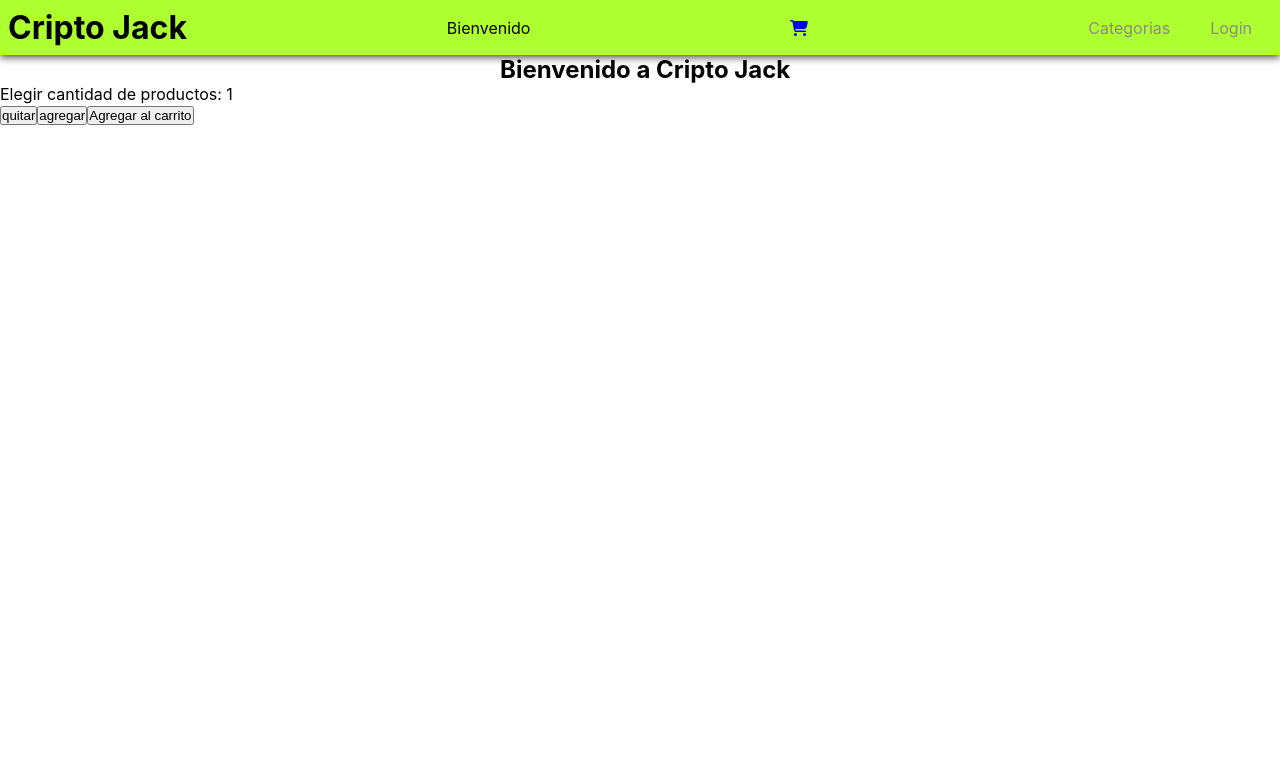
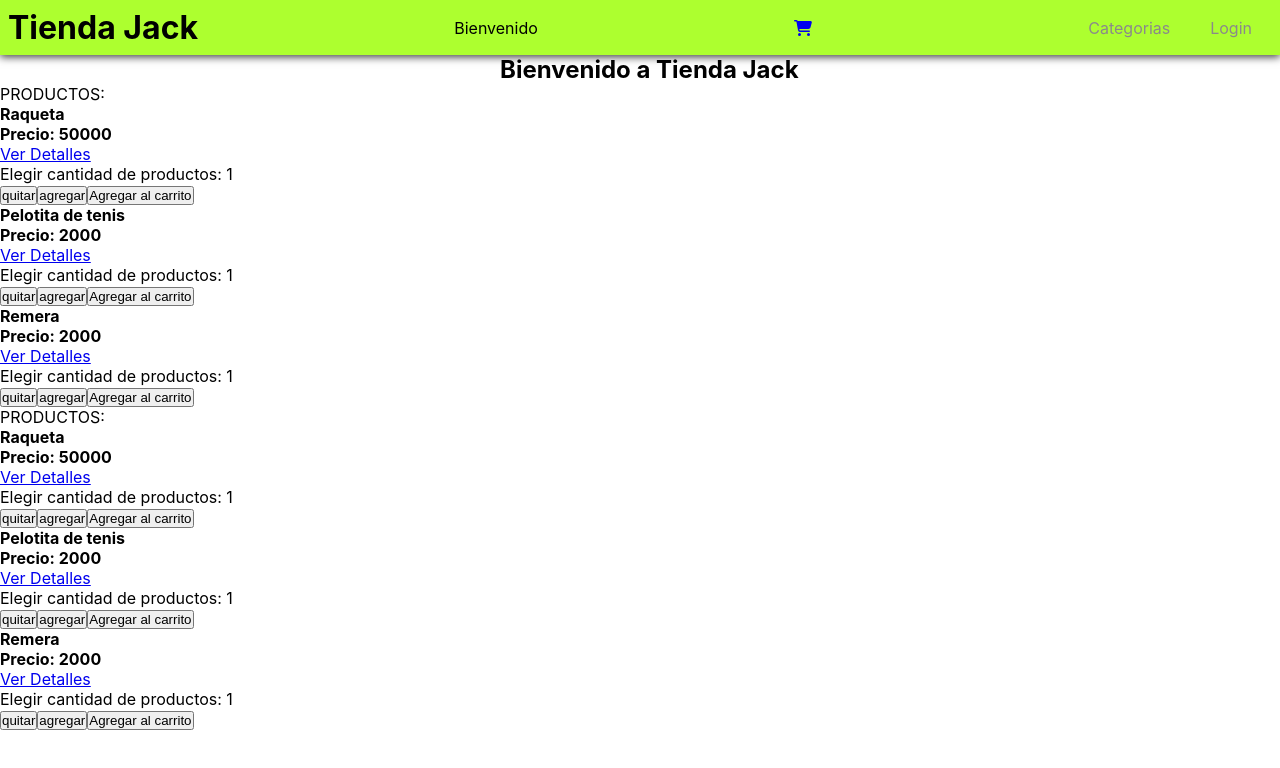
Before and after one commit to JoelLoreto/react-Coder, a React (Create React App) app: page / in a window 1280 px wide. Shown: the top 768 px of the page. Built offline with nearby package versions, Linux system fonts and the light colour scheme.

Commit message:
primer entrega del proyecto final

```diff
--- a/package.json
+++ b/package.json
@@ -12,6 +12,7 @@
     "@testing-library/user-event": "^13.5.0",
     "react": "^17.0.2",
     "react-dom": "^17.0.2",
+    "react-router-dom": "^6.3.0",
     "react-scripts": "5.0.0",
     "web-vitals": "^2.1.4"
   },
--- a/src/App.js
+++ b/src/App.js
@@ -1,16 +1,34 @@
 import './App.css';
 import NavBar from './components/NavBar';
 import ItemListContainer from './components/items/ItemListContainer';
+import ItemDetailContainer from "./components/details/ItemDetailContainer";
+import { BrowserRouter, Routes ,Route } from 'react-router-dom';
 
 
 function App() {
   return (
    <>
+   <BrowserRouter>
 
    <NavBar/>
-   <ItemListContainer greeting={"Bienvenido a Cripto Jack"}/>
+   <ItemListContainer greeting={"Bienvenido a Tienda Jack"}/>
+
+        <Routes>
+          <Route exact path="/" element={<ItemListContainer/>}  />
+          <Route exact path="/categoria/id:" element={<ItemListContainer/>}/>
+        </Routes>
+
+
+
+   </BrowserRouter>
    </>
   );
 }
 
 export default App;
+
+
+
+
+{/* <Route exact path="/ItemDetail/id:" element={ItemDetailContainer}  />
+<Route exact path="/categoria/:categoriaId:" element={ItemListContainer}  /> */}
--- a/src/components/NavBar.jsx
+++ b/src/components/NavBar.jsx
@@ -6,7 +6,7 @@ const NavBar = () => {
         <>
             <header id="header">
 
-                <h1>Cripto Jack</h1>
+                <h1>Tienda Jack</h1>
 
                 <p>Bienvenido</p>
                <CartWidget/>
--- /dev/null
+++ b/src/components/details/ItemDetailContainer.jsx
@@ -0,0 +1,37 @@
+/* import React, { useEffect, useState } from "react";
+import { useParams } from "react-router-dom";
+import ItemDetail from "./ItemDetail";
+
+
+const ItemDetailContainer = ({productosDetalles}) => {
+
+    const { id } = useParams()
+    const [item, setItem] = useState([])
+
+
+    useEffect(() => {
+        console.log(id)
+        setTimeout(() => {
+
+            setItem(
+                productosDetalles.filter(item => item.id === parseInt(id))
+            )
+
+        }, 2000)
+    }, [id])
+
+    if (productosDetalles.length === 0) {
+        return (
+            <>
+                <p>Loading</p>
+            </>)
+    } else {
+        return (
+            <>
+                <ItemDetail productos={item} />
+            </>
+        )
+    }
+}
+
+export default ItemDetailContainer */
--- a/src/components/items/ItemList.jsx
+++ b/src/components/items/ItemList.jsx
@@ -1,9 +1,19 @@
+import Item from "./Item"
 
 
 const ItemList = ({ productos }) => {
 
     return (
         <>
+          {productos && productos.length > 0 ?
+                productos.map(item => {
+                    return <div key={item.id}>
+                        <Item item={item} />
+                    </div>
+                })
+            : "loading"}
+
+
 
         </>
     )
--- a/src/components/items/ItemListContainer.jsx
+++ b/src/components/items/ItemListContainer.jsx
@@ -1,21 +1,46 @@
-import React from "react";
-import ItemCount from "../ItemCount";
+import React, { useEffect, useState } from "react";
+import { useParams } from "react-router-dom";
 import ItemList from "./ItemList";
 
 
 const ItemListContainer = ({ greeting }) => {
 
-    function onAdd(count) {
-        if (count === 0) {
-            alert('no se agegaron productos')
-        } else alert('se agregaron' + ' ' + count + ' ' + 'productos')
-    }
+    let productosDetalles = [
+        { id: 1, name: "Raqueta", precio: "50000", categoria: "deporte" },
+        { id: 2, name: "Pelotita de tenis", precio: "2000", categoria: "deporte" },
+        { id: 3, name: "Remera", precio: "2000", categoria: "ropa" }
+    ]
+    const [productos, setProductos] = useState([])
+    const { id } = useParams()
+
+    useEffect(() => {
+
+        console.log(id)
+        const promesaProductos = new Promise((res, rej) => {
+
+            setTimeout(() => {
+
+                res(productosDetalles)
+            }, 1000)
+        })
+
+        promesaProductos.then((res) => {
+
+            setProductos(res)
+
+        })
+    }, [])
+
+
 
     return (
         <>
             <h2 className="saludo">{greeting}</h2>
-            <ItemList />
-            <ItemCount initial={1} onAdd={onAdd} />
+
+            PRODUCTOS:<br />
+            <ItemList productos={productos} />
+
+
 
         </>
     )
--- a/src/components/items/item.jsx
+++ b/src/components/items/item.jsx
@@ -1,8 +1,28 @@
-import React from "react"
+import React from "react";
+import { Link } from "react-router-dom";
+import ItemCount from "../ItemCount";
 
 
 const Item = ({ item }) => {
 
-}
+    function onAdd(count) {
+        if (count === 0) {
+            alert('no se agegaron productos')
+        } else alert('se agregaron' + ' ' + count + ' ' + 'productos')
+    }
+    return (
+        <div key={item.id}>
+            <h4>{item.name}</h4>
+            <h4>Precio: {item.precio}</h4>
+            <a>
+                <Link to={`/ItemDetail/${item.id}`}>Ver Detalles</Link>
+            </a>
+            <ItemCount initial={1} onAdd={onAdd} />
+        </div>
 
-export default Item
+
+
+        )
+    }
+
+    export default Item
```
Also changed, not shown: src/components/details/ItemDetail.jsx (added, +33 -0 lines), 1 other file (tests, documents, lock files or other folders).
